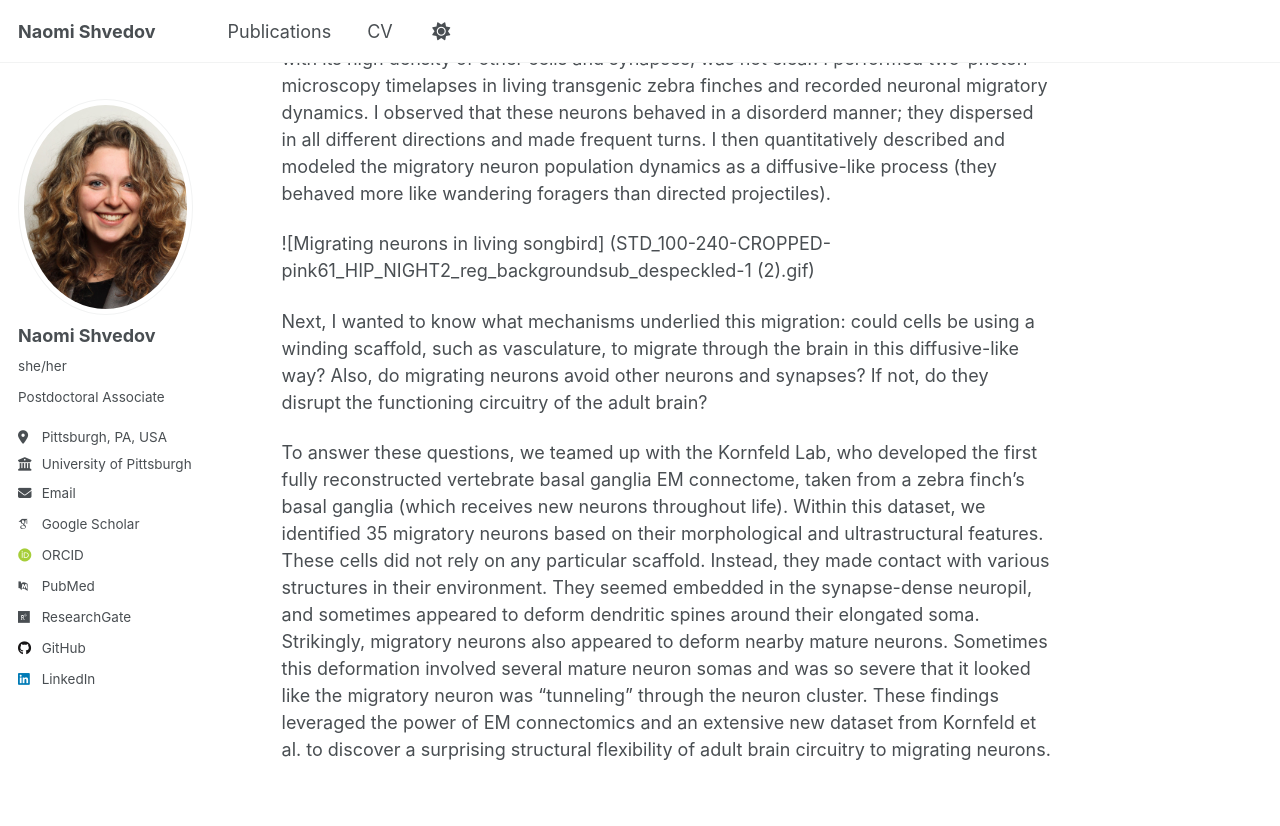
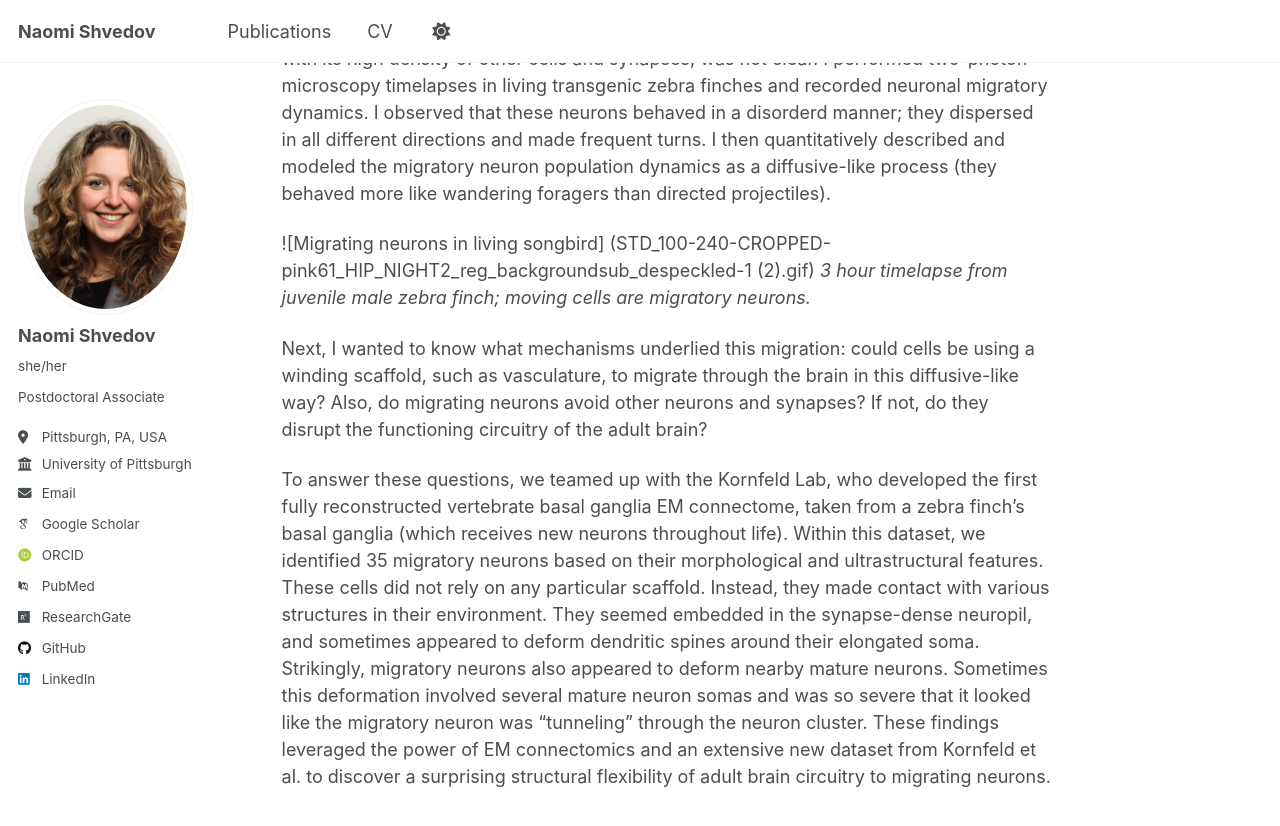
Before and after one commit to naomishved/naomishved.github.io, a Jekyll site: the page built from _pages/about.md, in a window 1280 px wide and 900 px high, scrolled down 801 px. Shown: the top 826 px of the window. Built offline with Jekyll 4.4.1, drawn with Linux system fonts in a browser that asks for light colours; some web fonts are replaced; a script that is not in the unit is left out.

Commit message:
Update about.md

```diff
--- a/_pages/about.md
+++ b/_pages/about.md
@@ -23,6 +23,7 @@ My current research is in early stages; I am excited to share more updates soon.
 My PhD research in the Scott Lab (BU) focused on neuron migration in adult zebra finches. Songbirds, such as zebra finches, generate new neurons throughout their lives. These new neurons migrate widely throughout the brain before integrating into song-relevant circuitry. How these cells could disperse throughout the intact songbird brain, with its high density of other cells and synapses, was not clear. I performed two-photon microscopy timelapses in living transgenic zebra finches and recorded neuronal migratory dynamics. I observed that these neurons behaved in a disorderd manner; they dispersed in all different directions and made frequent turns.  I then quantitatively described and modeled the migratory neuron population dynamics as a diffusive-like process (they behaved more like wandering foragers than directed projectiles).
 
 ![Migrating neurons in living songbird] (STD_100-240-CROPPED-pink61_HIP_NIGHT2_reg_backgroundsub_despeckled-1 (2).gif)
+*3 hour timelapse from juvenile male zebra finch; moving cells are migratory neurons.*
 
 Next, I wanted to know what mechanisms underlied this migration: could cells be using a winding scaffold, such as vasculature, to migrate through the brain in this diffusive-like way? Also, do migrating neurons avoid other neurons and synapses? If not, do they disrupt the functioning circuitry of the adult brain?
 
```
